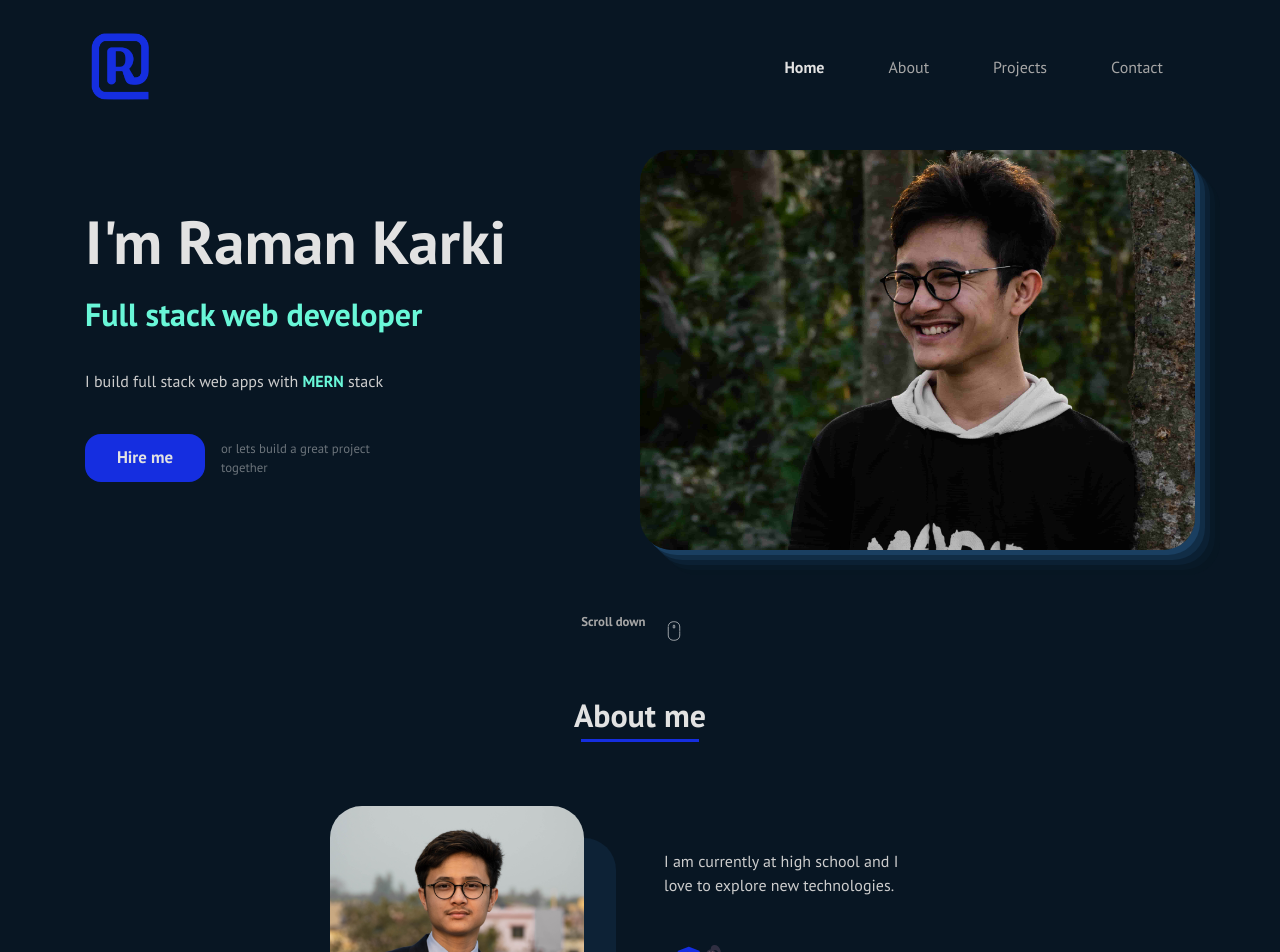
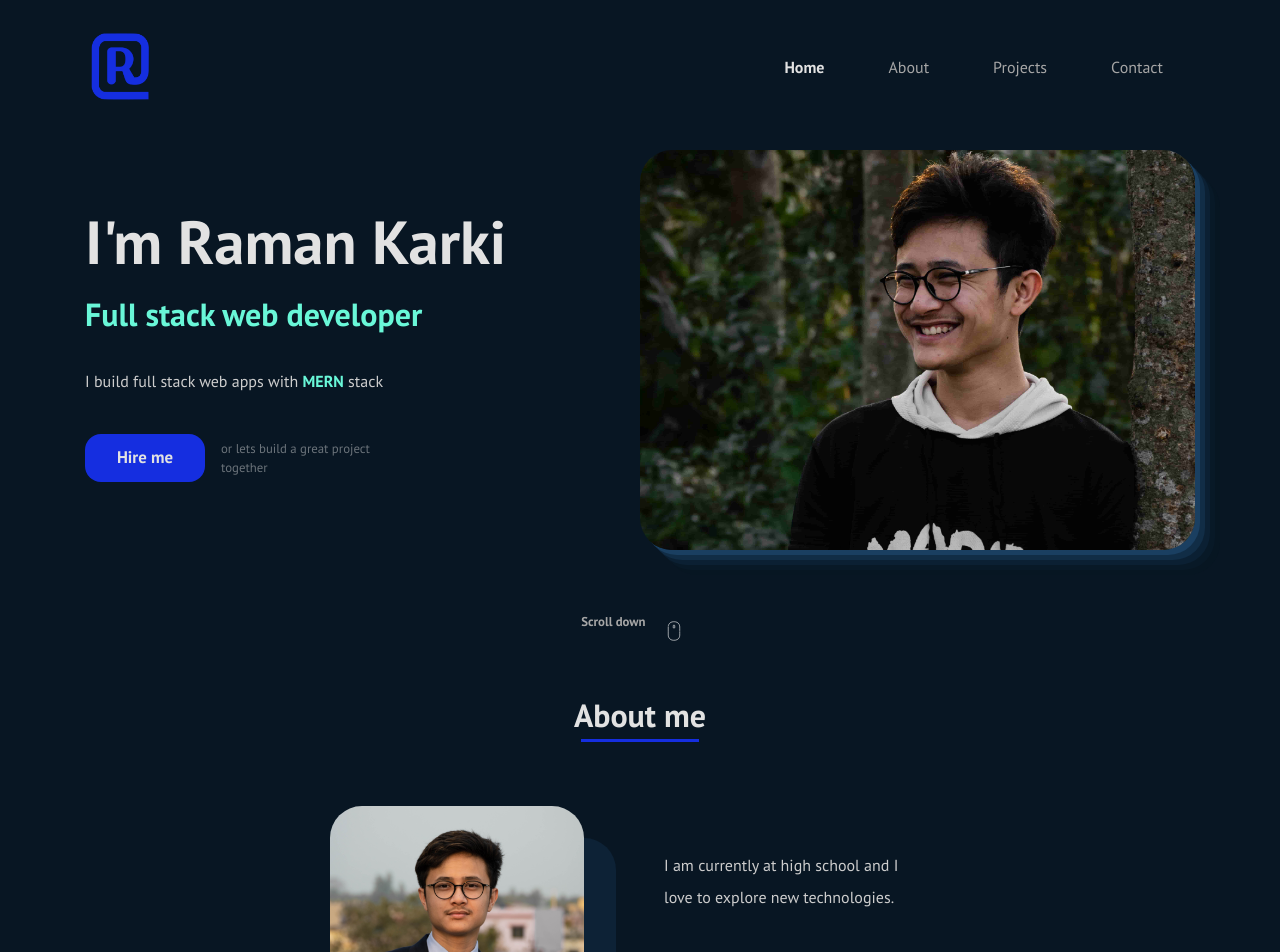
Before and after one commit to ramankarki/portfolio, a React (Create React App) app: page / in a window 1280 px wide. Shown: the top 952 px of the page. Built offline with nearby package versions, Linux system fonts and the light colour scheme.

Commit message:
increased line height of p

```diff
--- a/src/components/About/About.scss
+++ b/src/components/About/About.scss
@@ -64,6 +64,7 @@
       margin-top: 0.7rem;
       margin-bottom: 2rem;
       color: $normal-text-color;
+      line-height: 2rem;
     }
 
     @media (min-width: 768px) {
```
